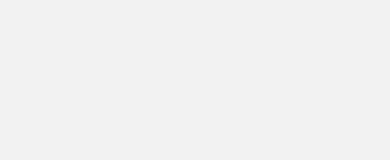
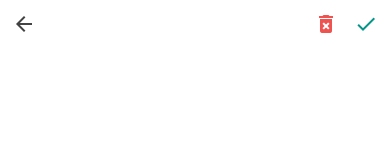
Before and after one commit to ddojai/react-native-learning, a React Native app in the folder DayLog/: screen /Write in a window 390 px wide. Shown: the top 160 px of the page. Built offline with nearby package versions, Linux system fonts and the light colour scheme.

Commit message:
6.3.2.1 refactoring

```diff
--- /dev/null
+++ b/DayLog/components/TransparentCircleButton.js
@@ -0,0 +1,44 @@
+import React from 'react';
+import {Platform, Pressable, StyleSheet, View} from 'react-native';
+import Icon from 'react-native-vector-icons/MaterialIcons';
+
+function TransparentCircleButton({name, color, hasMarginRight, onPress}) {
+  return (
+    <View
+      style={[styles.iconButtonWrapper, hasMarginRight && styles.rightMargin]}>
+      <Pressable
+        style={({pressed}) => [
+          styles.iconButton,
+          Platform.OS === 'ios' &&
+            pressed && {
+              backgroundColor: '#efefef',
+            },
+        ]}
+        onPress={onPress}
+        android_ripple={{color: '#ededed'}}>
+        <Icon name={name} size={24} color={color} />
+      </Pressable>
+    </View>
+  );
+}
+
+const styles = StyleSheet.create({
+  iconButtonWrapper: {
+    width: 32,
+    height: 32,
+    borderRadius: 16,
+    overflow: 'hidden',
+  },
+  iconButton: {
+    alignItems: 'center',
+    justifyContent: 'center',
+    width: 32,
+    height: 32,
+    borderRadius: 16,
+  },
+  rightMargin: {
+    marginRight: 8,
+  },
+});
+
+export default TransparentCircleButton;
--- a/DayLog/components/WriteHeader.js
+++ b/DayLog/components/WriteHeader.js
@@ -2,6 +2,7 @@ import {useNavigation} from '@react-navigation/native';
 import React from 'react';
 import {Pressable, StyleSheet, View} from 'react-native';
 import Icon from 'react-native-vector-icons/MaterialIcons';
+import TransparentCircleButton from './TransparentCircleButton';
 
 function WriteHeader() {
   const navigation = useNavigation();
@@ -11,28 +12,19 @@ function WriteHeader() {
   return (
     <View style={styles.block}>
       <View style={styles.iconButtonWrapper}>
-        <Pressable
-          style={styles.iconButton}
+        <TransparentCircleButton
           onPress={onGoBack}
-          android_ripple={{color: '#ededed'}}>
-          <Icon name="arrow-back" size={24} color="#424242" />
-        </Pressable>
+          name="arrow-back"
+          color="#424242"
+        />
       </View>
       <View style={styles.buttons}>
-        <View style={[styles.iconButtonWrapper, styles.marginRight]}>
-          <Pressable
-            style={[styles.iconButton]}
-            android_ripple={{color: '#ededed'}}>
-            <Icon name="delete-forever" size={24} color="#ef5350" />
-          </Pressable>
-        </View>
-        <View style={styles.iconButtonWrapper}>
-          <Pressable
-            style={[styles.iconButton]}
-            android_ripple={{color: '#ededed'}}>
-            <Icon name="check" size={24} color="#009688" />
-          </Pressable>
-        </View>
+        <TransparentCircleButton
+          name="delete-forever"
+          color="#ef5350"
+          hasMarginRight
+        />
+        <TransparentCircleButton name="check" color="#009688" />
       </View>
     </View>
   );
@@ -46,26 +38,10 @@ const styles = StyleSheet.create({
     alignItems: 'center',
     justifyContent: 'space-between',
   },
-  iconButtonWrapper: {
-    width: 32,
-    height: 32,
-    borderRadius: 16,
-    overflow: 'hidden',
-  },
-  iconButton: {
-    alignItems: 'center',
-    justifyContent: 'center',
-    width: 32,
-    height: 32,
-    borderRadius: 16,
-  },
   buttons: {
     flexDirection: 'row',
     alignItems: 'center',
   },
-  marginRight: {
-    marginRight: 8,
-  },
 });
 
 export default WriteHeader;
--- a/DayLog/screens/WriteScreen.js
+++ b/DayLog/screens/WriteScreen.js
@@ -1,12 +1,21 @@
 import React from 'react';
-import {StyleSheet, View} from 'react-native';
+import {StyleSheet} from 'react-native';
+import {SafeAreaView} from 'react-native-safe-area-context';
+import WriteHeader from '../components/WriteHeader';
 
 function WriteScreen() {
-  return <View style={styles.block} />;
+  return (
+    <SafeAreaView style={styles.block}>
+      <WriteHeader />
+    </SafeAreaView>
+  );
 }
 
 const styles = StyleSheet.create({
-  block: {},
+  block: {
+    flex: 1,
+    backgroundColor: 'white',
+  },
 });
 
 export default WriteScreen;
```
